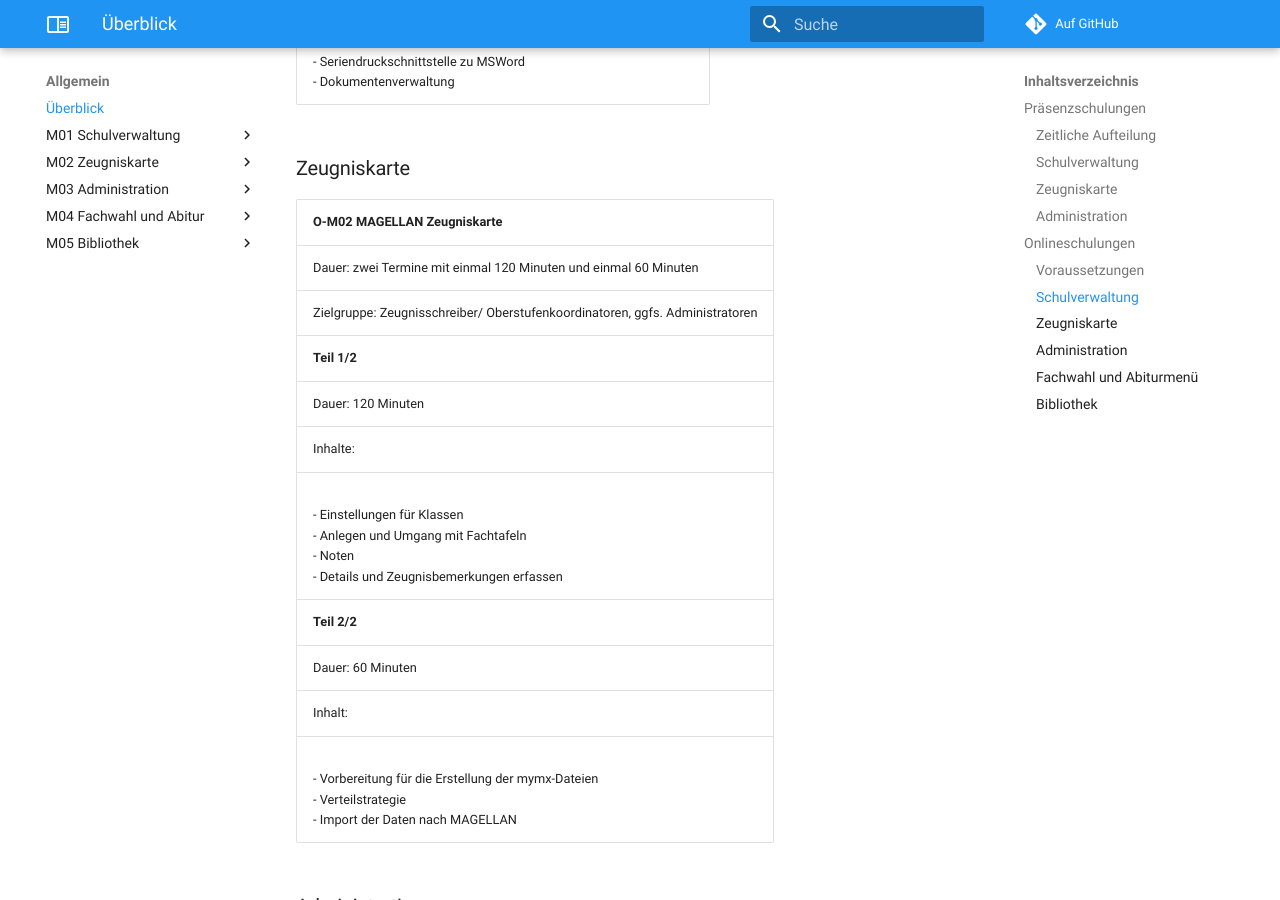
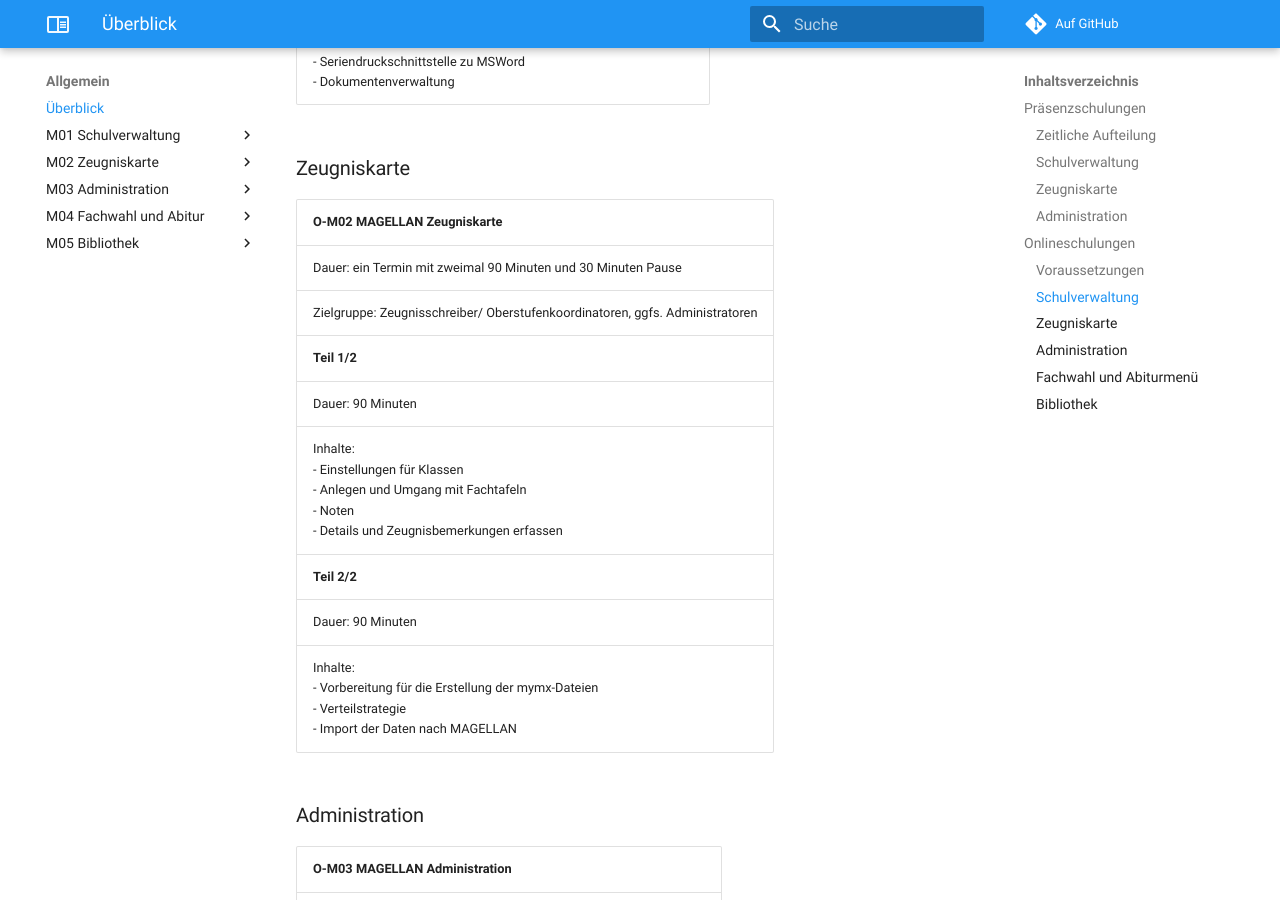
Before and after one commit to stuebersystems/doc.magellan-schulungen.de, an MkDocs documentation site: the page built from docs/index.md, in a window 1280 px wide and 900 px high, scrolled down 4654 px. Built offline with MkDocs 1.6.1 and Material for MkDocs 9.7.7, drawn with Linux system fonts in a browser that asks for light colours; comment, search, counter and statistics services are not loaded.

Commit message:
no message

```diff
--- a/docs/index.md
+++ b/docs/index.md
@@ -86,16 +86,14 @@ Aktion|Hinweise
 
 |O-M02 MAGELLAN Zeugniskarte|
 |:--|
-|Dauer: zwei Termine mit einmal 120 Minuten und einmal 60 Minuten|
+|Dauer: ein Termin mit zweimal 90 Minuten und 30 Minuten Pause|
 |Zielgruppe: Zeugnisschreiber/ Oberstufenkoordinatoren, ggfs. Administratoren|
 |**Teil 1/2**|
-|Dauer: 120 Minuten|
-|Inhalte:
-<br/>- Einstellungen für Klassen<br/>- Anlegen und Umgang mit Fachtafeln<br/>- Noten<br/>- Details und Zeugnisbemerkungen erfassen|
+|Dauer: 90 Minuten|
+|Inhalte:<br/>- Einstellungen für Klassen<br/>- Anlegen und Umgang mit Fachtafeln<br/>- Noten<br/>- Details und Zeugnisbemerkungen erfassen|
 |**Teil 2/2**|
-|Dauer: 60 Minuten|
-|Inhalt:
-<br/>- Vorbereitung für die Erstellung der mymx-Dateien<br/>- Verteilstrategie<br/>- Import der Daten nach MAGELLAN|
+|Dauer: 90 Minuten|
+|Inhalte:<br/>- Vorbereitung für die Erstellung der mymx-Dateien<br/>- Verteilstrategie<br/>- Import der Daten nach MAGELLAN|
 
 ### Administration
 
```
